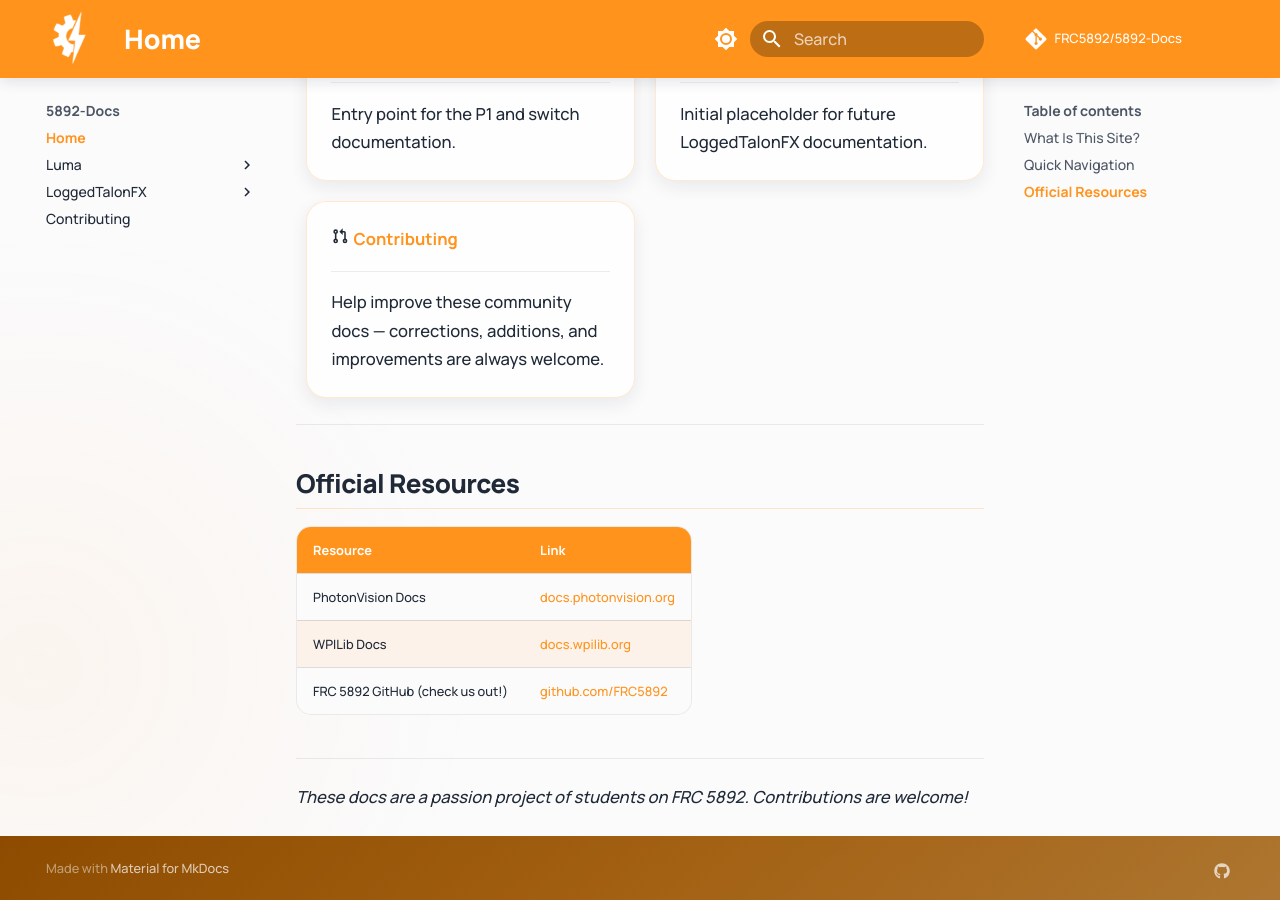
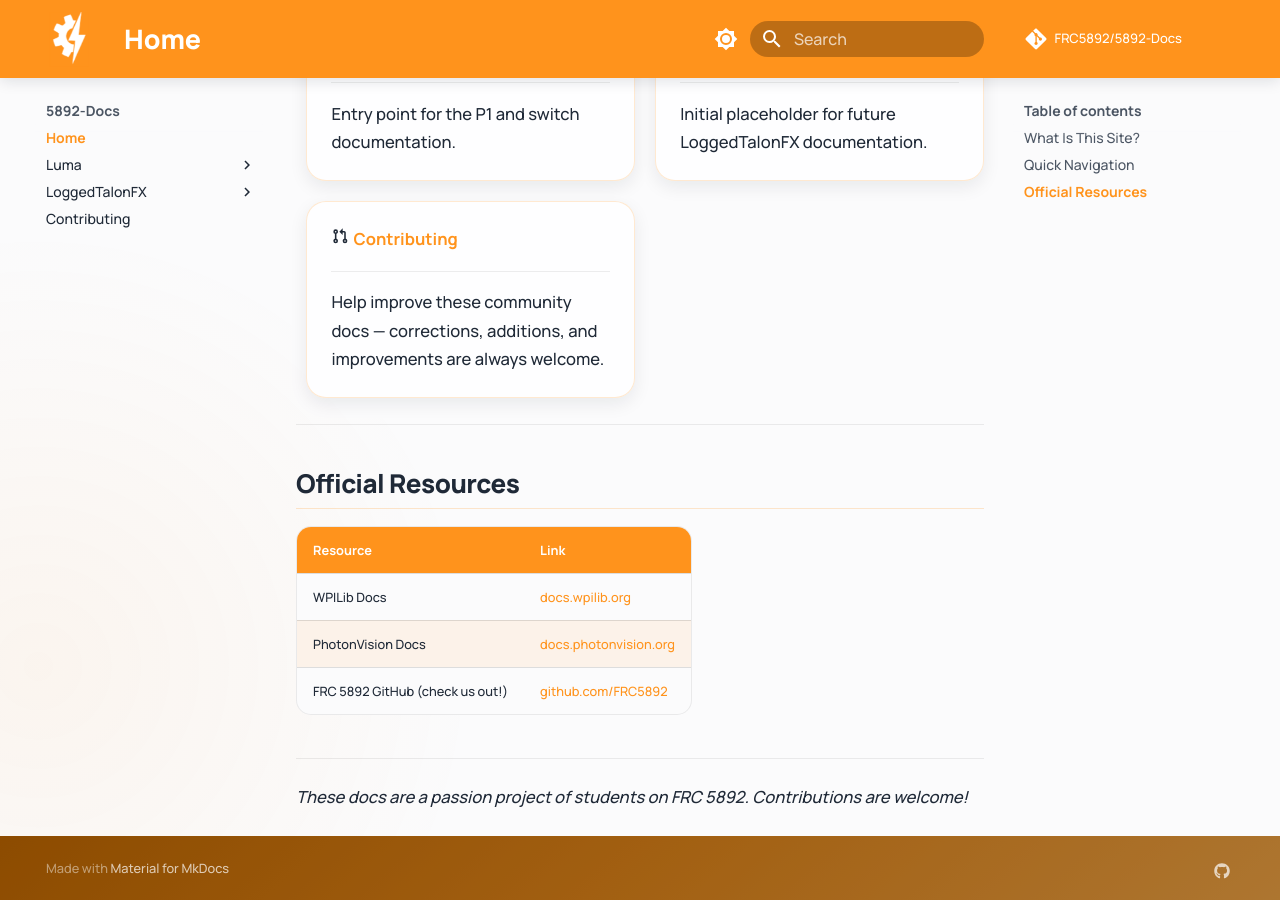
Before and after one commit to FRC5892/Luma-Docs, an MkDocs documentation site: the page built from docs/index.md, in a window 1280 px wide and 900 px high, scrolled down 655 px. Built offline with MkDocs 1.6.1 and Material for MkDocs 9.7.7, drawn with Linux system fonts in a browser that asks for light colours; comment, search, counter and statistics services are not loaded.

```diff
--- a/docs/index.md
+++ b/docs/index.md
@@ -42,8 +42,8 @@ This guide was made out of a love of efficient and accurate documentation, and a
 
 | Resource | Link |
 |----------|------|
+| WPILib Docs | [docs.wpilib.org](https://docs.wpilib.org/) |
 | PhotonVision Docs | [docs.photonvision.org](https://docs.photonvision.org/) |
-| WPILib Docs | [docs.wpilib.org](https://docs.wpilib.org/) |
 | FRC 5892 GitHub (check us out!) | [github.com/FRC5892](https://github.com/FRC5892) |
 
 ---
```
